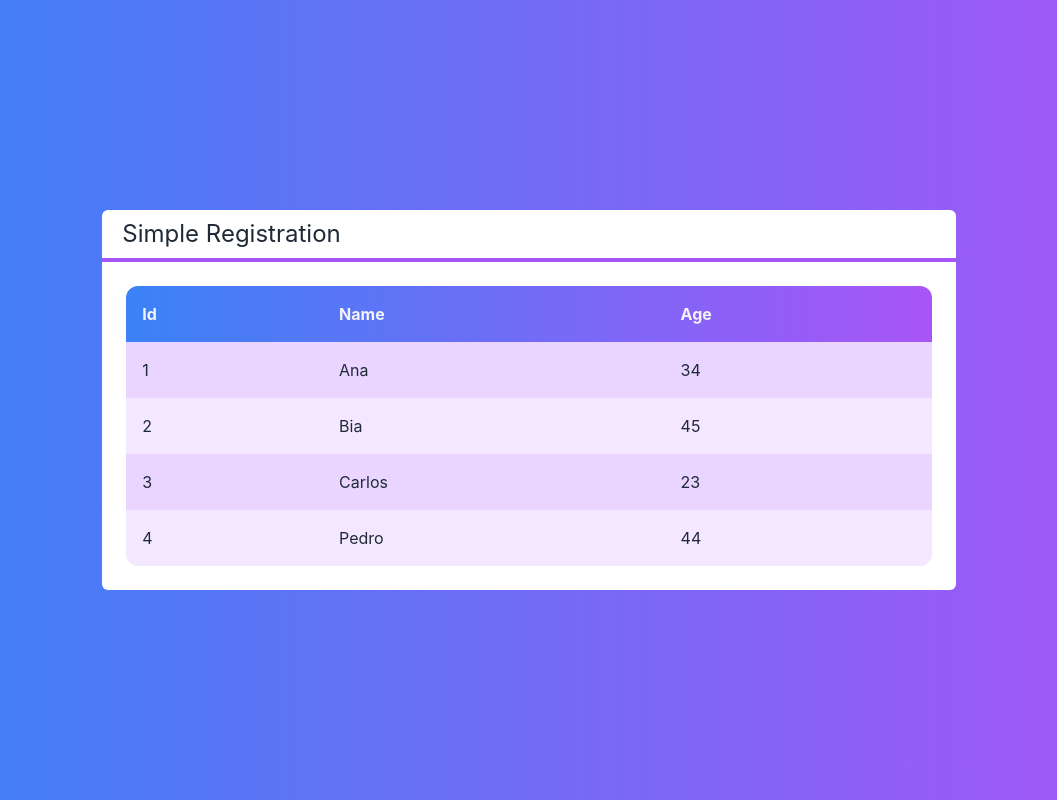
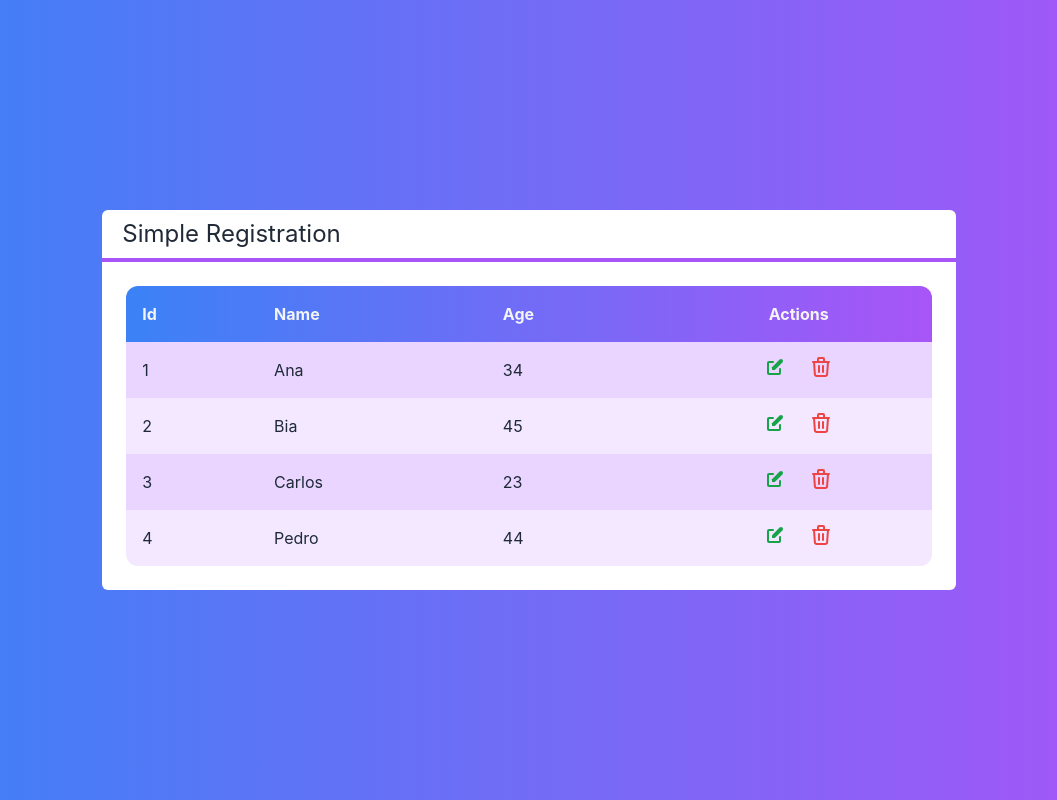
Before and after one commit to valberjr/nextjs-intensive, a Next.js app in the folder next-crud/: page / in a window 1280 px wide. Shown: the whole page, without its empty margins (111-1168 px from the left). Built offline with nearby package versions, Linux system fonts and the light colour scheme.

Commit message:
table component #03

```diff
--- /dev/null
+++ b/next-crud/src/components/Icons.tsx
@@ -0,0 +1,32 @@
+export const EditIcon = (
+  <svg
+    xmlns="http://www.w3.org/2000/svg"
+    className="h-5 w-5"
+    viewBox="0 0 20 20"
+    fill="currentColor"
+  >
+    <path d="M17.414 2.586a2 2 0 00-2.828 0L7 10.172V13h2.828l7.586-7.586a2 2 0 000-2.828z" />
+    <path
+      fillRule="evenodd"
+      d="M2 6a2 2 0 012-2h4a1 1 0 010 2H4v10h10v-4a1 1 0 112 0v4a2 2 0 01-2 2H4a2 2 0 01-2-2V6z"
+      clipRule="evenodd"
+    />
+  </svg>
+);
+
+export const TrashIcon = (
+  <svg
+    xmlns="http://www.w3.org/2000/svg"
+    className="h-6 w-6"
+    fill="none"
+    viewBox="0 0 24 24"
+    stroke="currentColor"
+  >
+    <path
+      strokeLinecap="round"
+      strokeLinejoin="round"
+      strokeWidth={2}
+      d="M19 7l-.867 12.142A2 2 0 0116.138 21H7.862a2 2 0 01-1.995-1.858L5 7m5 4v6m4-6v6m1-10V4a1 1 0 00-1-1h-4a1 1 0 00-1 1v3M4 7h16"
+    />
+  </svg>
+);
--- a/next-crud/src/components/Table.tsx
+++ b/next-crud/src/components/Table.tsx
@@ -1,16 +1,22 @@
 import Client from '../core/Client';
+import { EditIcon, TrashIcon } from './Icons';
 
 interface TableProps {
   clients: Client[];
+  selectedClient?: (Client) => void;
+  deletedClient?: (Client) => void;
 }
 
 export default function Table(props: TableProps) {
+  const displayActions = props.deletedClient || props.selectedClient;
+
   function renderHeader() {
     return (
       <tr>
         <th className="text-left p-4">Id</th>
         <th className="text-left p-4">Name</th>
         <th className="text-left p-4">Age</th>
+        {displayActions ? <th className="p-4">Actions</th> : false}
       </tr>
     );
   }
@@ -25,9 +31,46 @@ export default function Table(props: TableProps) {
           <td className="text-left p-4">{client.id}</td>
           <td className="text-left p-4">{client.name}</td>
           <td className="text-left p-4">{client.age}</td>
+          {displayActions ? renderActions(client) : false}
         </tr>
       );
     });
+  }
+
+  function renderActions(client: Client) {
+    return (
+      <td className="flex justify-center">
+        {props.selectedClient ? (
+          <button
+            className={`
+        flex justify-center items-center
+        text-green-600 rounded-full p-2 m-1
+        hover:bg-purple-50
+        `}
+            onClick={() => props.selectedClient?.(client)}
+          >
+            {EditIcon}
+          </button>
+        ) : (
+          false
+        )}
+
+        {props.deletedClient ? (
+          <button
+            onClick={() => props.deletedClient?.(client)}
+            className={`
+        flex justify-center items-center
+        text-red-500 rounded-full p-2 m-1
+        hover:bg-purple-50
+        `}
+          >
+            {TrashIcon}
+          </button>
+        ) : (
+          false
+        )}
+      </td>
+    );
   }
 
   return (
--- a/next-crud/src/pages/index.tsx
+++ b/next-crud/src/pages/index.tsx
@@ -10,6 +10,13 @@ export default function Home() {
     new Client('Pedro', 44, '4'),
   ];
 
+  function selectedClient(client: Client) {
+    console.log(client.name);
+  }
+  function deletedClient(client: Client) {
+    console.log(`deleting ... ${client.name}`);
+  }
+
   return (
     <div
       className={`
@@ -19,7 +26,11 @@ export default function Home() {
     `}
     >
       <Layout title="Simple Registration">
-        <Table clients={clients}></Table>
+        <Table
+          clients={clients}
+          selectedClient={selectedClient}
+          deletedClient={deletedClient}
+        />
       </Layout>
     </div>
   );
```
